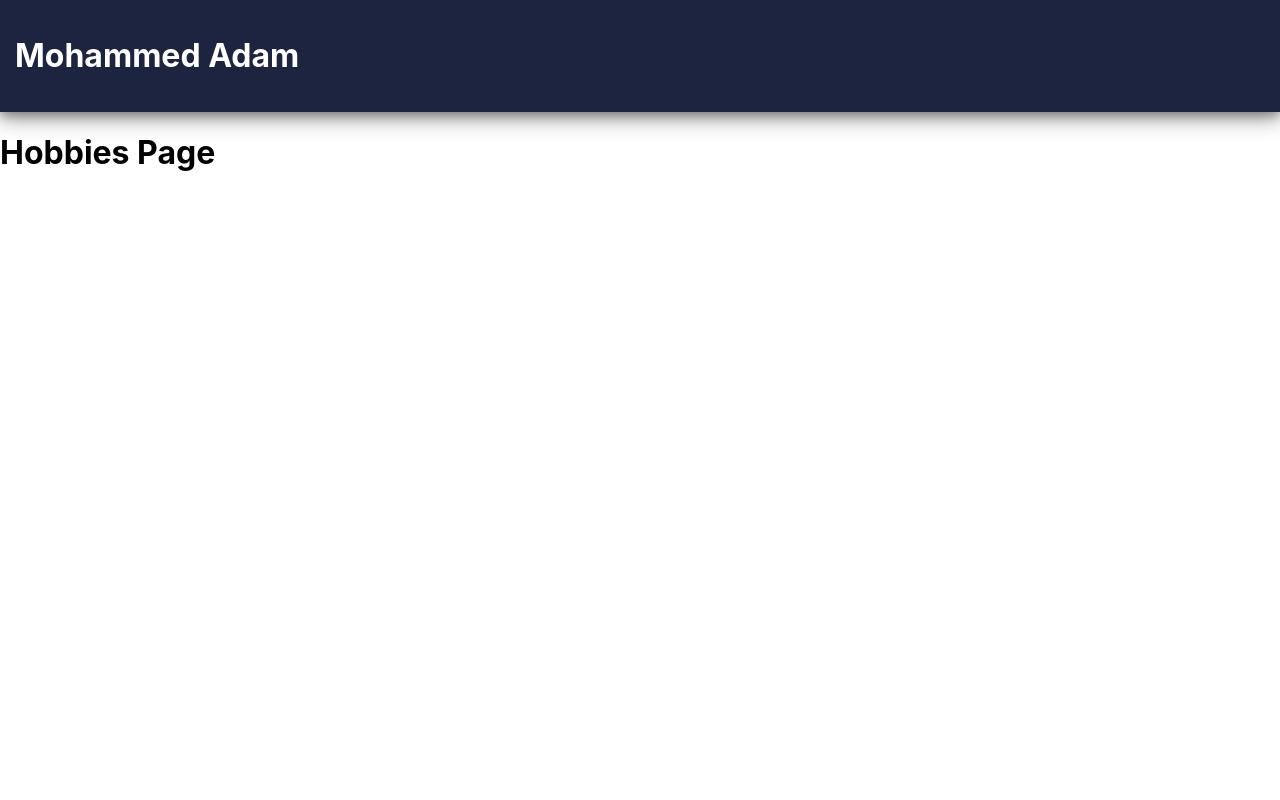
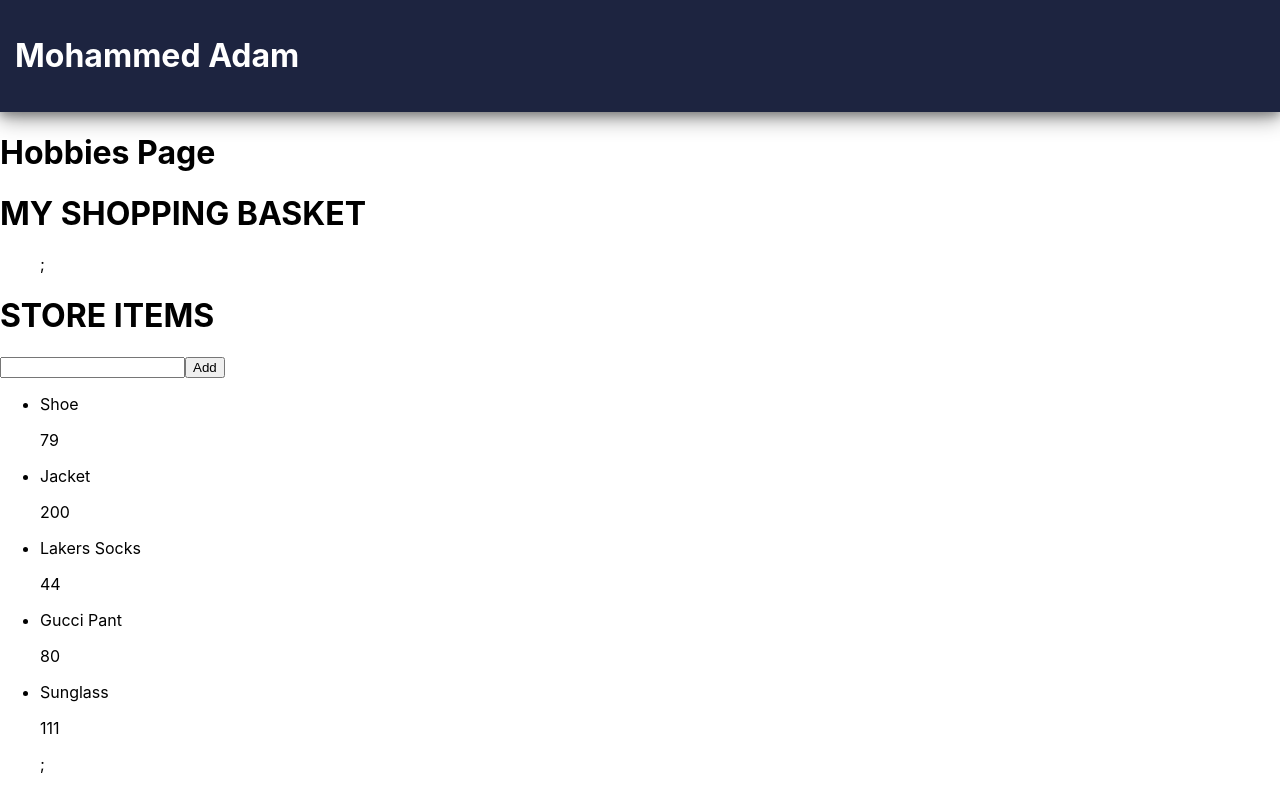
Before and after one commit to adamekissa/Portfolio, a React (Create React App) app in the folder view/amj/: page /hobbies in a window 1280 px wide. Built offline with nearby package versions, Linux system fonts and the light colour scheme.

Commit message:
progress

```diff
--- a/view/amj/src/Pages/Hobbies/index.js
+++ b/view/amj/src/Pages/Hobbies/index.js
@@ -1,13 +1,55 @@
 import "./Hobbies.css";
 import Header from "../../Components/Header";
+import { useState } from "react";
+import React from "react";
 
 function Hobbies(){
+
+    const storeItems = [{"id": 1, "name": "Shoe", "price": 79 }
+    , {"id": 2, "name": "Jacket", "price": 200}, {"id": 3, "name": "Lakers Socks", "price": 44},
+     {"id": 4, "name": "Gucci Pant", "price": 80}, {"id": 5, "name": "Sunglass", "price": 111 }]
+const [kart, setKart] = useState([]);
+
+// useEffect(() => {
+// }, [kart] );
+
+function addToKart(e){
+    const itemToAdd = e.target.id;
+     setKart([...kart, itemToAdd]);
+     textInput.current.value = "";
+     console.log(kart);
+};
+let textInput = React.createRef();
+
+// function handleCheck(e) {
+//     alert(e.target.id);
+//     console.log(e.target.id);
+// }
 
     return(
         <div>
         <Header/>
 
             <h1>Hobbies Page</h1>
+            <div>
+                <h1>MY SHOPPING BASKET</h1>
+                <ul>
+                    {kart.map((item, index) => { console.log(item);
+                        return(<li key={index}>{item}</li>) })};
+                </ul>
+            </div>
+            <h1>STORE ITEMS</h1>
+            <input ref={textInput}></input>
+            <button>Add</button>
+            <ul >
+                    {storeItems.map((item, index)=>{ return(
+                    <li  key={index} >
+                        <div>
+                            <p id={item.name} onClick={addToKart} >{item.name}</p>
+                            <p>{item.price}</p>
+                        </div>
+                    </li>)})};
+            </ul>
         </div>
     );
 }
```
